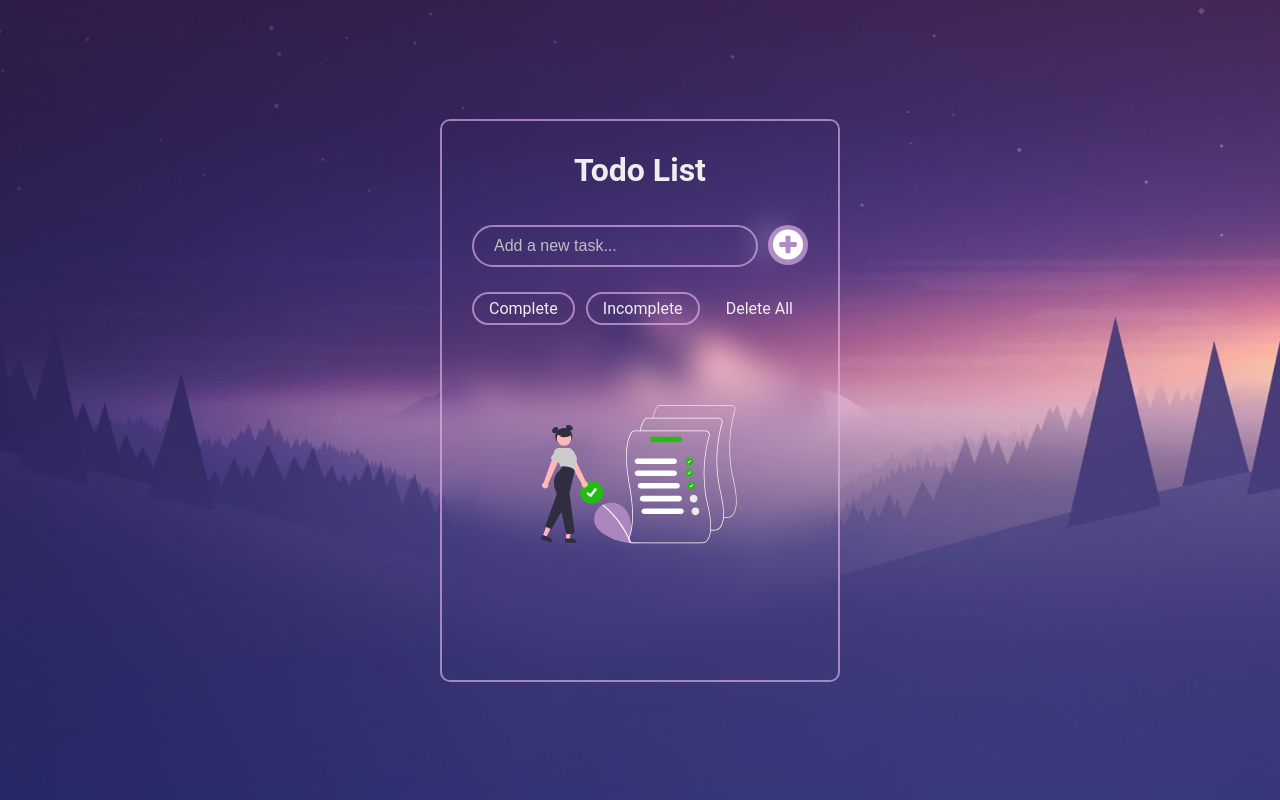
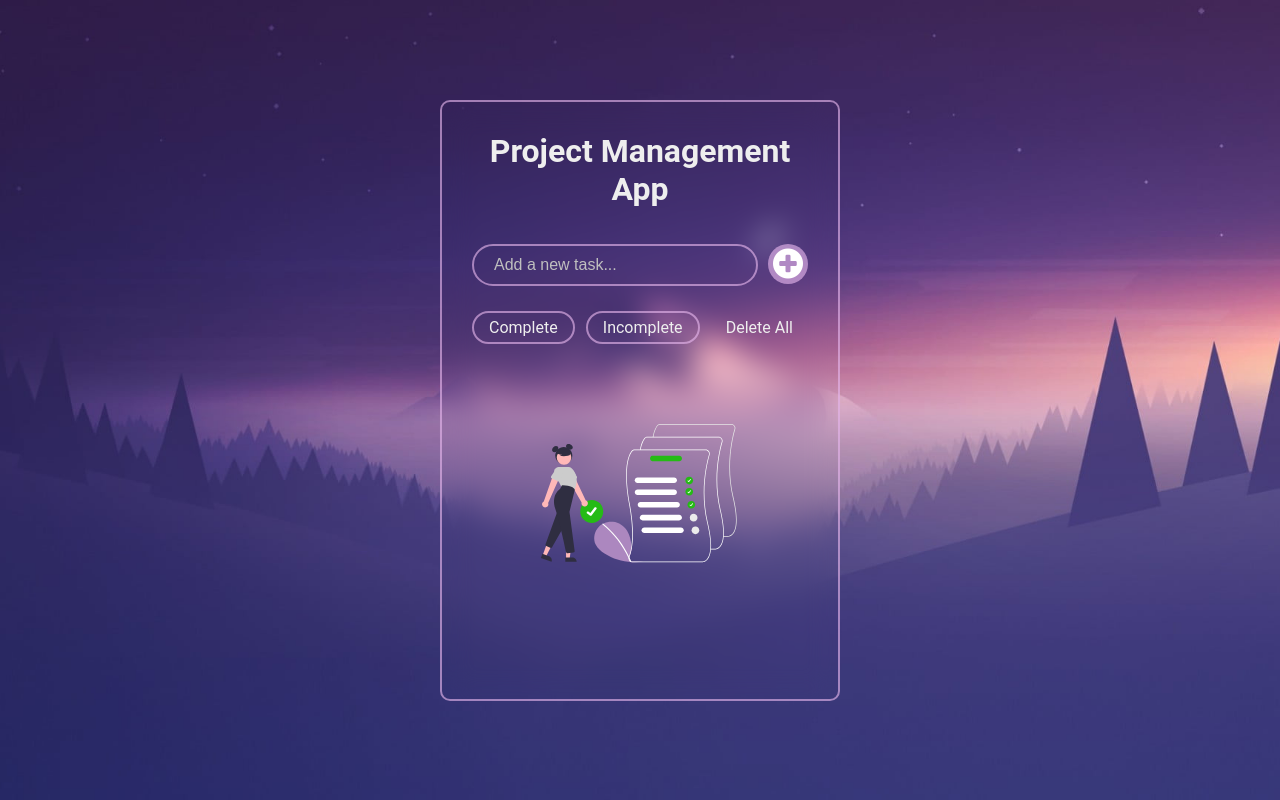
Before and after one commit to yusufmolumo/Containerizing-a-Web-Application, a website: page index.html in a window 1280 px wide. Drawn offline with Linux system fonts and the light colour scheme.

Commit message:
Update index.html

```diff
--- a/index.html
+++ b/index.html
@@ -4,13 +4,13 @@
   <meta charset="UTF-8">
   <meta http-equiv="X-UA-Compatible" content="IE=edge">
   <meta name="viewport" content="width=device-width, initial-scale=1.0">
-  <title>TODO LIST</title>
+  <title>Project Management App</title>
   <link rel="stylesheet" href="https://maxcdn.bootstrapcdn.com/font-awesome/4.5.0/css/font-awesome.min.css">
   <link rel="stylesheet" href="./style.css">
 </head>
 <body>
   <div class="container">
-    <h1>Todo List</h1>
+    <h1>Project Management App</h1>
     <div class="input-container">
       <input class="todo-input" placeholder="Add a new task...">
       <button class="add-button">
```
